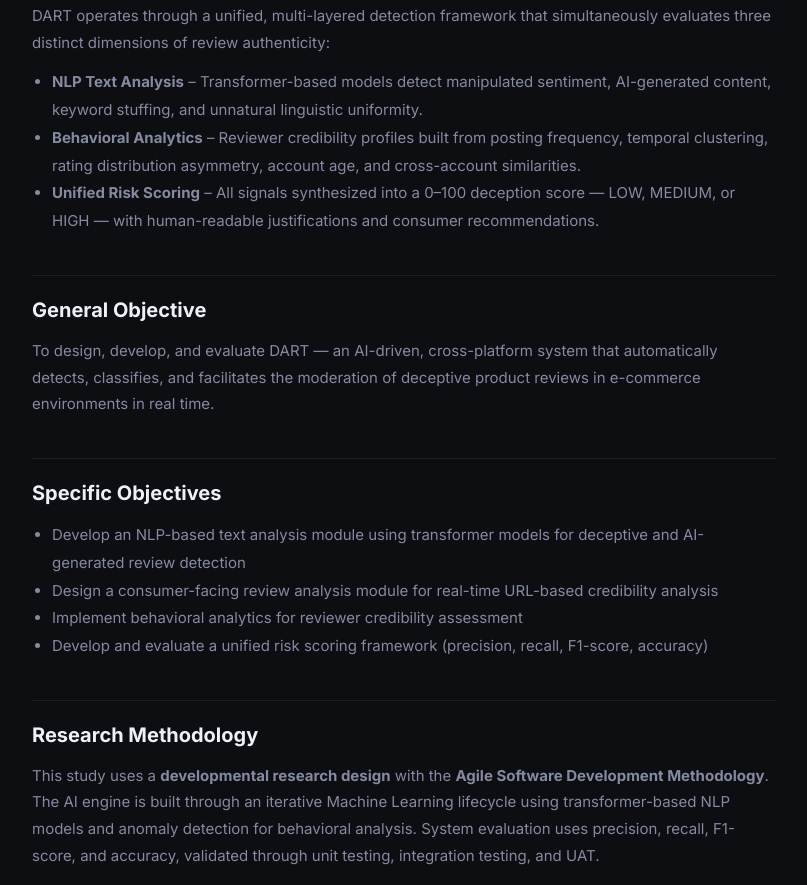
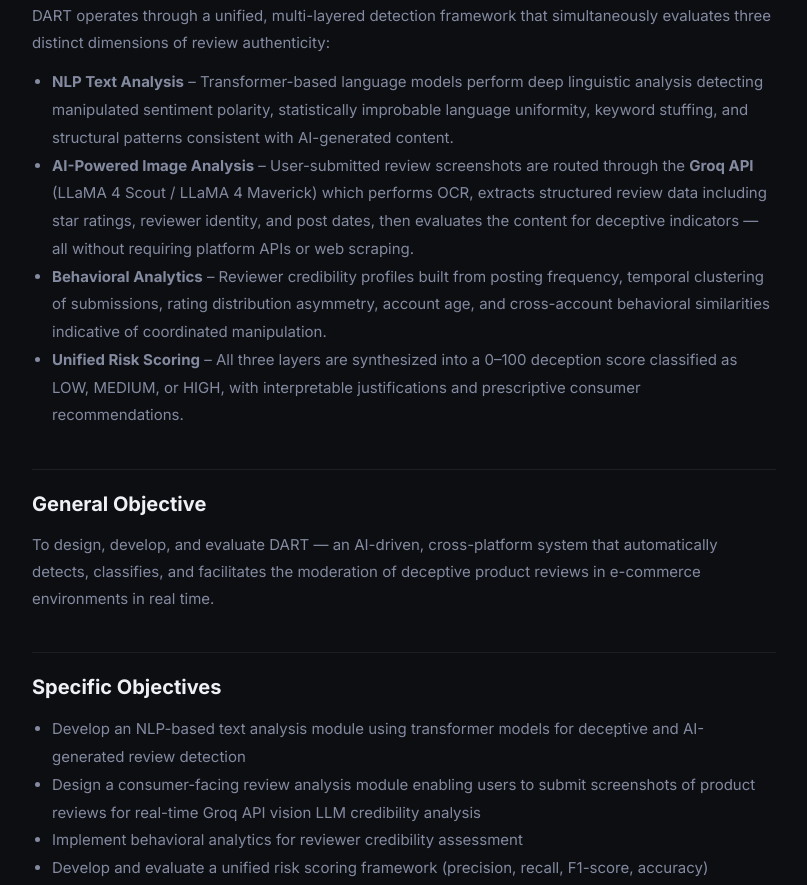
Before and after one commit to nickcomia/DART-WEB, a plain HTML site: page pages/about.html in a window 1280 px wide. Shown: the part 891-1776 px from the top of the page, without its empty margins (236-1043 px from the left). Drawn offline with Linux system fonts and the light colour scheme.

Commit message:
Change url based to photo based

```diff
--- a/pages/about.html
+++ b/pages/about.html
@@ -513,9 +513,10 @@ code { background: var(--bg3); padding: 2px 7px; border-radius: 5px; font-size:
   <h2>What DART Does</h2>
   <p>DART operates through a unified, multi-layered detection framework that simultaneously evaluates three distinct dimensions of review authenticity:</p>
   <ul>
-    <li><strong>NLP Text Analysis</strong> &ndash; Transformer-based models detect manipulated sentiment, AI-generated content, keyword stuffing, and unnatural linguistic uniformity.</li>
-    <li><strong>Behavioral Analytics</strong> &ndash; Reviewer credibility profiles built from posting frequency, temporal clustering, rating distribution asymmetry, account age, and cross-account similarities.</li>
-    <li><strong>Unified Risk Scoring</strong> &ndash; All signals synthesized into a 0&ndash;100 deception score &mdash; LOW, MEDIUM, or HIGH &mdash; with human-readable justifications and consumer recommendations.</li>
+    <li><strong>NLP Text Analysis</strong> &ndash; Transformer-based language models perform deep linguistic analysis detecting manipulated sentiment polarity, statistically improbable language uniformity, keyword stuffing, and structural patterns consistent with AI-generated content.</li>
+    <li><strong>AI-Powered Image Analysis</strong> &ndash; User-submitted review screenshots are routed through the <strong>Groq API</strong> (LLaMA 4 Scout / LLaMA 4 Maverick) which performs OCR, extracts structured review data including star ratings, reviewer identity, and post dates, then evaluates the content for deceptive indicators — all without requiring platform APIs or web scraping.</li>
+    <li><strong>Behavioral Analytics</strong> &ndash; Reviewer credibility profiles built from posting frequency, temporal clustering of submissions, rating distribution asymmetry, account age, and cross-account behavioral similarities indicative of coordinated manipulation.</li>
+    <li><strong>Unified Risk Scoring</strong> &ndash; All three layers are synthesized into a 0&ndash;100 deception score classified as LOW, MEDIUM, or HIGH, with interpretable justifications and prescriptive consumer recommendations.</li>
   </ul>
 
   <h2>General Objective</h2>
@@ -524,13 +525,13 @@ code { background: var(--bg3); padding: 2px 7px; border-radius: 5px; font-size:
   <h2>Specific Objectives</h2>
   <ul>
     <li>Develop an NLP-based text analysis module using transformer models for deceptive and AI-generated review detection</li>
-    <li>Design a consumer-facing review analysis module for real-time URL-based credibility analysis</li>
+    <li>Design a consumer-facing review analysis module enabling users to submit screenshots of product reviews for real-time Groq API vision LLM credibility analysis</li>
     <li>Implement behavioral analytics for reviewer credibility assessment</li>
     <li>Develop and evaluate a unified risk scoring framework (precision, recall, F1-score, accuracy)</li>
   </ul>
 
   <h2>Research Methodology</h2>
-  <p>This study uses a <strong>developmental research design</strong> with the <strong>Agile Software Development Methodology</strong>. The AI engine is built through an iterative Machine Learning lifecycle using transformer-based NLP models and anomaly detection for behavioral analysis. System evaluation uses precision, recall, F1-score, and accuracy, validated through unit testing, integration testing, and UAT.</p>
+  <p>This study uses a <strong>developmental research design</strong> with the <strong>Agile Software Development Methodology</strong>. The AI engine is built through an iterative Machine Learning lifecycle using transformer-based NLP models for text analysis and the <strong>Groq API</strong> — leveraging vision-capable large language models (<strong>LLaMA 4 Scout / LLaMA 4 Maverick</strong>) — for image-based review analysis. When a user uploads a screenshot, the image is transmitted to the Groq API where the vision LLM performs OCR, extracts structured review data, and evaluates deceptive indicators. Behavioral analytics uses anomaly detection on posting frequency, rating history, and account-level signals. System evaluation uses precision, recall, F1-score, and accuracy, validated through unit testing, integration testing, and UAT.</p>
 
   <h2>Proponents</h2>
   <div class="prop-grid">
```
Also changed, not shown: index.html (+8 -7 lines).
